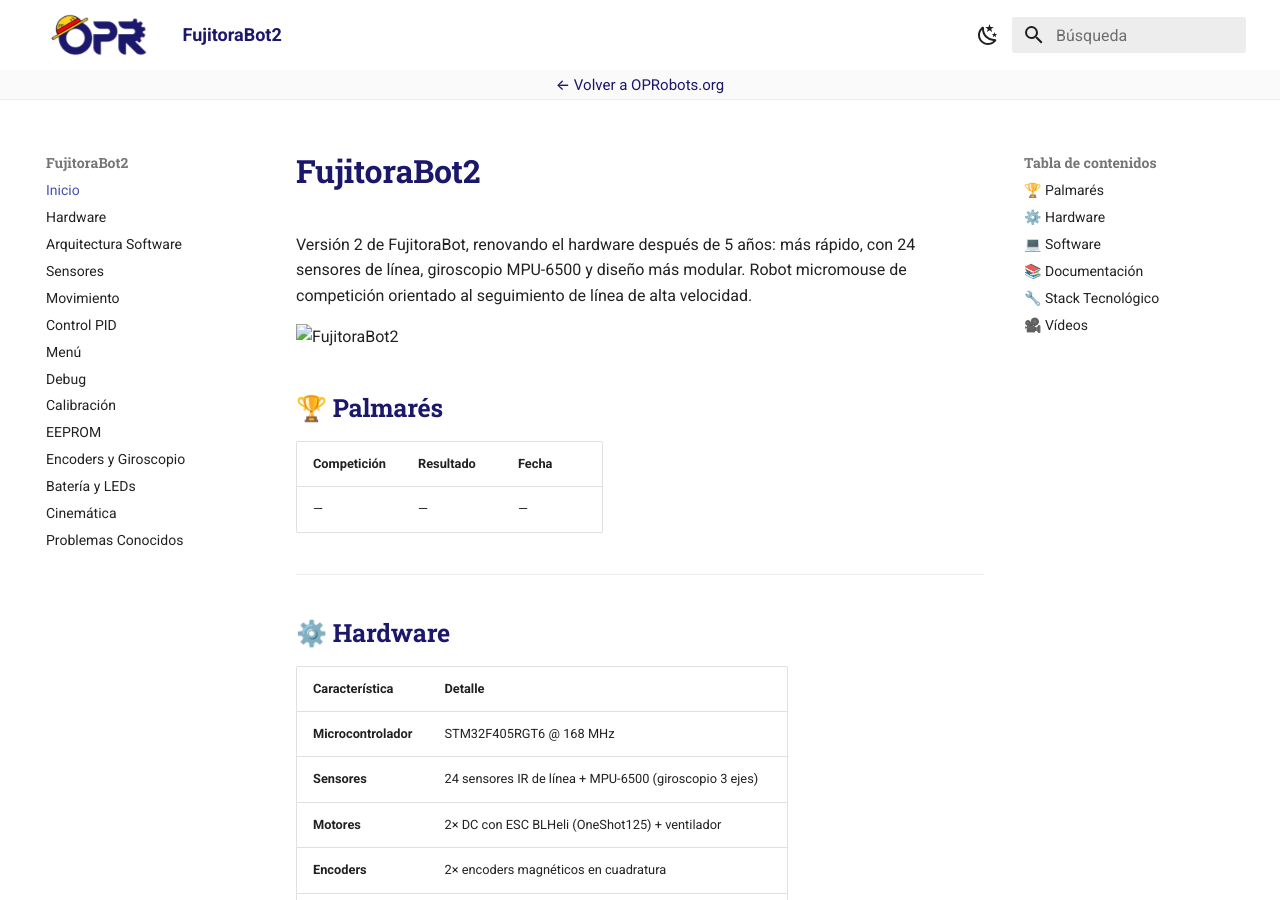
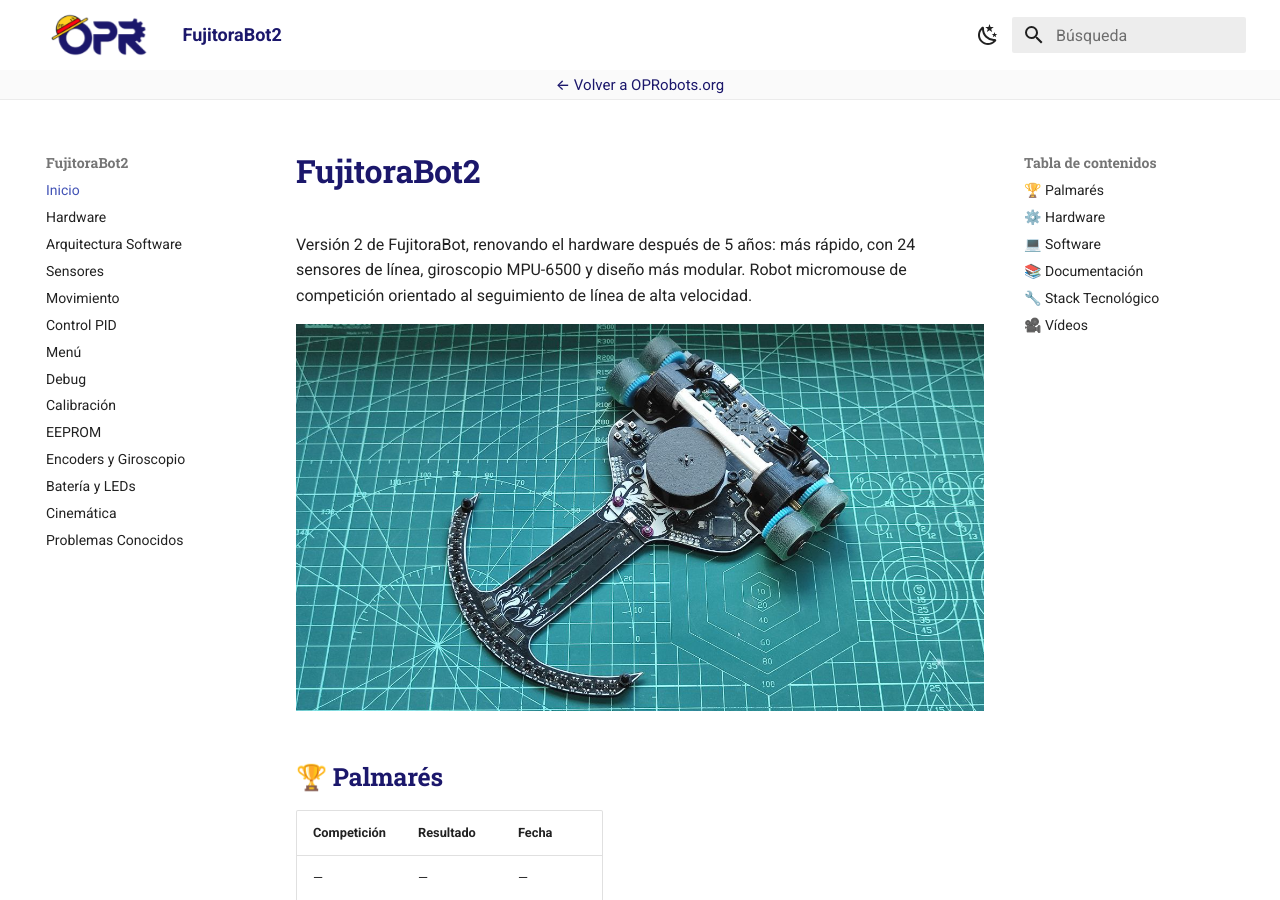
Before and after one commit to OPRobots/FujitoraBot2, an MkDocs documentation site: the page built from docs/index.md, in a window 1280 px wide and 900 px high. Built offline with MkDocs 1.6.1 and Material for MkDocs 9.7.7, drawn with Linux system fonts in a browser that asks for light colours.

Commit message:
Añade las imágenes perdidas a docs

```diff
--- a/docs/index.md
+++ b/docs/index.md
@@ -4,7 +4,7 @@ Versión 2 de FujitoraBot, renovando el hardware después de 5 años: más rápi
 con 24 sensores de línea, giroscopio MPU-6500 y diseño más modular. Robot
 micromouse de competición orientado al seguimiento de línea de alta velocidad.
 
-![FujitoraBot2](../images/FujitoraBot2_finish_1.jpg)
+![FujitoraBot2](assets/imgs/FujitoraBot2_finish_1.jpg)
 
 ## 🏆 Palmarés
 
```
Also changed, not shown: docs/assets/imgs/FujitoraBot2_finish_1.jpg (added), docs/assets/imgs/FujitoraBot2_finish_2.jpg (added).
